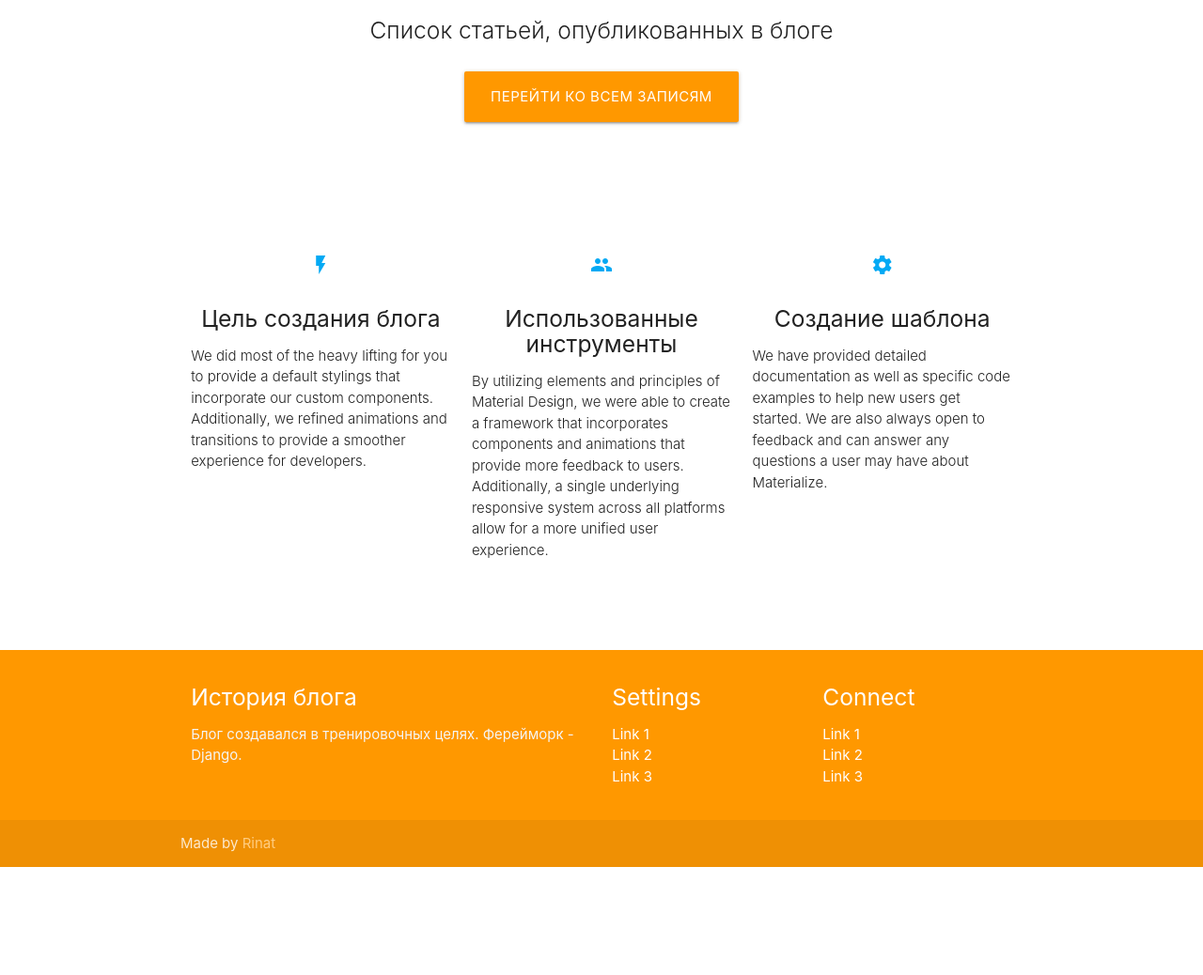
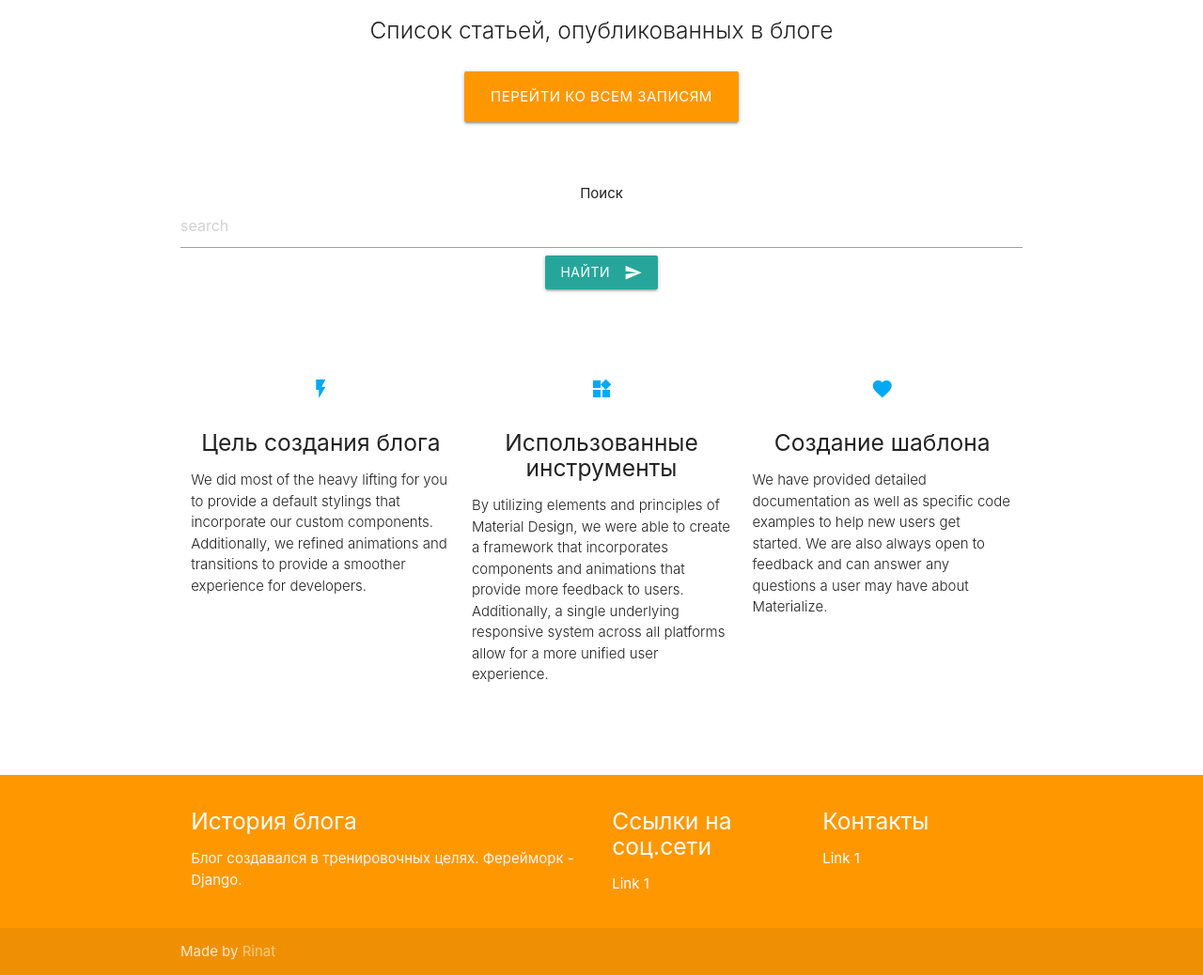
Before and after one commit to khusainovrm/brand_new, a Django app: page /blog/welcome/ in a window 1280 px wide. Shown: the part 327-1365 px from the top of the page at 94% size. Before the commit the page ends 1250 px from the top, so only its background shows below. Run offline with Django 3.2, Linux system fonts and the light colour scheme; parts of the project's set-up code (start-up, migrations or seed data) failed here and were passed over; some libraries are stand-ins or nearby versions.

Commit message:
Empty from for Search is created

```diff
--- a/mysite/apps/blog/templates/base.html
+++ b/mysite/apps/blog/templates/base.html
@@ -31,19 +31,17 @@
 
         </div>
         <div class="col l3 s12">
-          <h5 class="white-text">Settings</h5>
+          <h5 class="white-text">Ссылки на соц.сети</h5>
           <ul>
             <li><a class="white-text" href="#!">Link 1</a></li>
-            <li><a class="white-text" href="#!">Link 2</a></li>
-            <li><a class="white-text" href="#!">Link 3</a></li>
+
           </ul>
         </div>
         <div class="col l3 s12">
-          <h5 class="white-text">Connect</h5>
+          <h5 class="white-text">Контакты</h5>
           <ul>
             <li><a class="white-text" href="#!">Link 1</a></li>
-            <li><a class="white-text" href="#!">Link 2</a></li>
-            <li><a class="white-text" href="#!">Link 3</a></li>
+
           </ul>
         </div>
       </div>
@@ -56,10 +54,10 @@
   </footer>
 
 
-  <!--  Scripts-->
+  <!--  Scripts
   <script src="https://code.jquery.com/jquery-2.1.1.min.js"></script>
   <script src="js/materialize.js"></script>
-  <script src="js/init.js"></script>
+  <script src="js/init.js"></script> -->
 
   </body>
 </html>
--- a/mysite/apps/blog/templates/blog/post_detail.html
+++ b/mysite/apps/blog/templates/blog/post_detail.html
@@ -9,11 +9,11 @@
         <p>Опубликовано: {{ post.published_date }} </p>
     {% endif %}
 
-    <h1>{{ post.title }}</h1>
+        <h1><span class="blue-text text-darken-2">{{ post.title }}</span></h1>
     <p>{{ post.text|linebreaksbr }}</p>
 
     {% if user.is_authenticated %}
-        <a href="{% url 'blog:post_edit' id=post.id %}">Редактировать</a>
+        <a href="{% url 'blog:post_edit' pk=post.pk %}">Редактировать</a>
     {% endif %}
     </div>
   </div>
@@ -32,7 +32,7 @@
                 {% endfor %}
             </div>
         {% endif %}
-        <a href="{% url 'blog:add_comment' id=post.id %}">Добавить комментарий</a>
+        <a href="{% url 'blog:add_comment' pk=post.pk %}">Добавить комментарий</a>
   </div>
 {% endif %}
 
--- a/mysite/apps/blog/templates/blog/welcome.html
+++ b/mysite/apps/blog/templates/blog/welcome.html
@@ -16,6 +16,17 @@
     </div>
 </div>
 
+<div class="container">
+  <div class="row center">
+    Поиск
+    <form action = "{% url "blog:new_search" %}" method = 'POST'>
+    {% csrf_token %}
+    <input type="text" name="search" placeholder="search">
+    <button class="btn waves-effect waves-light" type="submit" name="action">Найти
+      <i class="material-icons right">send</i></button>
+    </form>
+  </div>
+</div>
 
   <div class="container">
     <div class="section">
@@ -33,7 +44,7 @@
 
         <div class="col s12 m4">
           <div class="icon-block">
-            <h2 class="center light-blue-text"><i class="material-icons">group</i></h2>
+            <h2 class="center light-blue-text"><i class="material-icons">widgets</i></h2>
             <h5 class="center">Использованные инструменты</h5>
 
             <p class="light">By utilizing elements and principles of Material Design, we were able to create a framework that incorporates components and animations that provide more feedback to users. Additionally, a single underlying responsive system across all platforms allow for a more unified user experience.</p>
@@ -42,7 +53,7 @@
 
         <div class="col s12 m4">
           <div class="icon-block">
-            <h2 class="center light-blue-text"><i class="material-icons">settings</i></h2>
+            <h2 class="center light-blue-text"><i class="material-icons">favorite</i></h2>
             <h5 class="center">Создание шаблона</h5>
 
             <p class="light">We have provided detailed documentation as well as specific code examples to help new users get started. We are also always open to feedback and can answer any questions a user may have about Materialize.</p>
--- a/mysite/apps/blog/urls.py
+++ b/mysite/apps/blog/urls.py
@@ -6,9 +6,11 @@ from . import views
 app_name = "blog"
 urlpatterns = [
     path('', views.PostListView.as_view(), name='post_list'),
-    path('post/<int:id>/', views.post_detail, name='post_detail'),
+    path('post/<int:pk>/', views.PostDetailView.as_view(), name='post_detail'),
     path ('post/new/', views.post_new, name='post_new'),
-    path ('post/<int:id>/edit/', views.post_edit, name='post_edit'),
-    path ('post/<int:id>/comment', views.comment_new, name='add_comment'),
+    path ('post/<int:pk>/edit/', views.post_edit, name='post_edit'),
+    path ('post/<int:pk>/comment', views.comment_new, name='add_comment'),
     path ('welcome/', views.welcome, name='welcome'),
+    path ('search/', views.new_search, name='new_search'),
+
 ] + static(settings.STATIC_URL, document_root=settings.STATICFILES_DIRS)
--- a/mysite/apps/blog/views.py
+++ b/mysite/apps/blog/views.py
@@ -1,8 +1,8 @@
 from django.shortcuts import render, get_object_or_404, redirect
-from django.views.generic import ListView
 from django.utils import timezone
 from .models import Post
 from .forms import PostForm, CommentForm
+from django.views.generic import ListView, DetailView
 
 
 
@@ -14,14 +14,9 @@ class PostListView(ListView):
     def get_queryset(self):
         return Post.objects.order_by("-created_date")
 
-"""def post_list(request):
-    posts = Post.objects.order_by("-published_date")
-    return render(request, 'blog/post_list.html', {"posts" : posts})"""
-
-#Детальное отображение выбранного поста
-def post_detail(request, id):
-    post = get_object_or_404(Post, id=id)
-    return render(request, 'blog/post_detail.html', {'post': post})
+class PostDetailView(DetailView):
+    model = Post
+    template_name = 'blog/post_detail.html'
 
 #Создание через форму нового поста
 def post_new(request):
@@ -32,14 +27,14 @@ def post_new(request):
             post.author = request.user
             post.published_date = timezone.now()
             post.save()
-            return redirect('blog:post_detail', id=post.id)
+            return redirect('blog:post_detail', pk=post.pk)
     else:
         form = PostForm()
     return render(request, 'blog/post_edit.html', {'form': form})
 
 # Редактирование через форму выбранный пост
-def post_edit(request, id):
-    post = get_object_or_404(Post, id=id)
+def post_edit(request, pk):
+    post = get_object_or_404(Post, pk=pk)
     if request.method == "POST":
         form = PostForm(request.POST, instance=post)
         if form.is_valid():
@@ -47,17 +42,14 @@ def post_edit(request, id):
             post.author = request.user
             post.published_date = timezone.now()
             post.save()
-            return redirect('blog:post_detail', id=post.id)
+            return redirect('blog:post_detail', pk=post.pk)
     else:
         form = PostForm(instance=post)
     return render(request, 'blog/post_edit.html', {'form': form})
 
-#Настройка комментариев
-"""def create_comment(request):
-    com = Comment.objects.all()"""
 
-def comment_new(request, id):
-    post = get_object_or_404 (Post, id=id)
+def comment_new(request, pk):
+    post = get_object_or_404 (Post, pk=pk)
     if request.method == "POST":
         form = CommentForm (request.POST)
         if form.is_valid ():
@@ -65,10 +57,14 @@ def comment_new(request, id):
             comment.post = post
             comment.author = request.user
             comment.save ()
-            return redirect('blog:post_detail', id=post.id)
+            return redirect('blog:post_detail', pk=post.pk)
     else:
         form = CommentForm()
     return render(request, 'blog/comment_new.html', {"form":form})
 
 def welcome(request):
     return render(request, 'blog/welcome.html')
+
+def new_search(request):
+    search = request.POST.get('search')
+    return render(request, 'blog/new_search.html', {'search': search})
```
Also changed, not shown: mysite/apps/blog/models.py (+14 -0 lines), mysite/apps/blog/templates/blog/new_search.html (added, +9 -0 lines), mysite/apps/blog/templates/blog/post_list.html (+4 -4 lines), mysite/apps/blog/js/materialize.js (renamed from mysite/apps/blog/static/js/materialize.js), mysite/apps/blog/js/materialize.min.js (renamed from mysite/apps/blog/static/js/materialize.min.js), mysite/apps/blog/migrations/0013_auto_20200316_1213.py (added).
